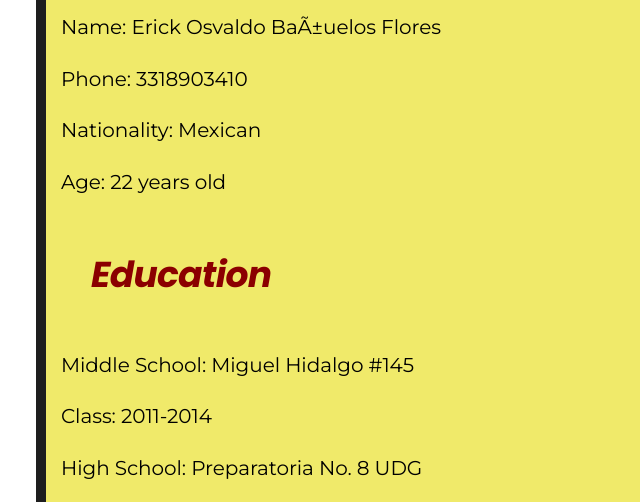
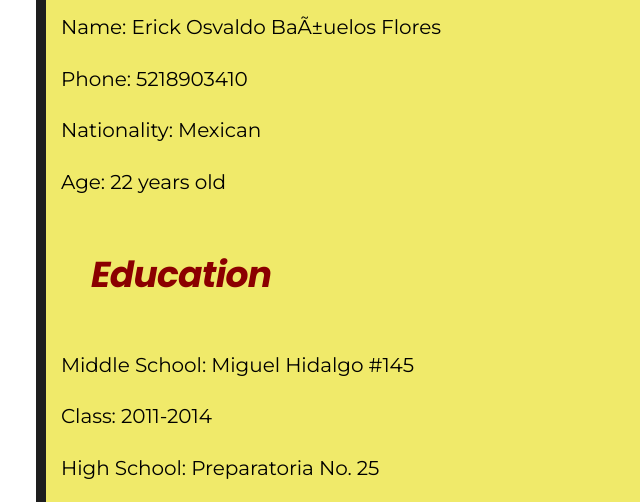
Before and after one commit to Erosval2101/trabajo01, a plain HTML site: page index.html in a window 1280 px wide. Shown: the part 351-853 px from the top of the page, 302-942 px from the left. Drawn offline with Linux system fonts and the light colour scheme.

Commit message:
Update index.html
Update index.html

```diff
--- a/index.html
+++ b/index.html
@@ -27,7 +27,7 @@
 
 
 <p>Name: Erick Osvaldo Bañuelos Flores</p>
-<p>Phone: 3318903410</p>
+<p>Phone: 5218903410</p>
 <p>Nationality: Mexican</p>
 <p>Age: 22 years old</p>
 
@@ -36,7 +36,7 @@
 <p>Middle School: Miguel Hidalgo #145</p>
 <p>Class: 2011-2014</p>
 
-<p>High School: Preparatoria No. 8 UDG</p>
+<p>High School: Preparatoria No. 25</p>
 <p>Class: 2014-2017</p>
 
 <p>University: Universidad de Guadalajara</p>
```
